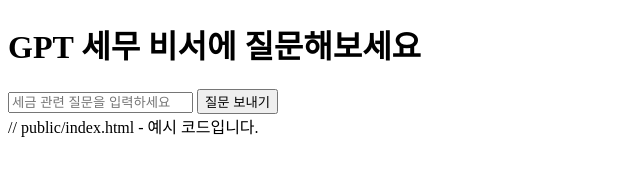
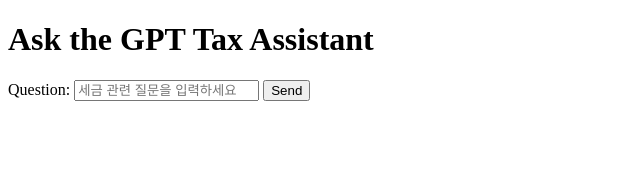
Before and after one commit to SUNNYMAENG/gpt-tax-assistant, a website: page public/index.html in a window 1280 px wide. Shown: the whole page, without its empty margins (0-640 px from the left). Drawn offline with Linux system fonts and the light colour scheme.

Commit message:
feat: add multilingual UI support

```diff
--- a/public/index.html
+++ b/public/index.html
@@ -5,11 +5,40 @@
   <title>GPT 세무 비서</title>
 </head>
 <body>
-  <h1>GPT 세무 비서에 질문해보세요</h1>
+  <h1 id="title">GPT 세무 비서에 질문해보세요</h1>
   <form method="POST" action="/chat">
-    <input type="text" name="userMessage" placeholder="세금 관련 질문을 입력하세요" required />
-    <button type="submit">질문 보내기</button>
+    <label for="userMessage" id="label">질문:</label>
+    <input type="text" id="userMessage" name="userMessage" placeholder="세금 관련 질문을 입력하세요" required />
+    <button type="submit" id="button">질문 보내기</button>
   </form>
+
+  <script>
+    const lang = navigator.language || navigator.userLanguage;
+
+    const i18n = {
+      ko: {
+        title: "GPT 세무 비서에 질문해보세요",
+        label: "질문:",
+        button: "질문 보내기"
+      },
+      ja: {
+        title: "GPT税務アシスタントに質問してみてください",
+        label: "質問：",
+        button: "送信"
+      },
+      en: {
+        title: "Ask the GPT Tax Assistant",
+        label: "Question:",
+        button: "Send"
+      }
+    };
+
+    const currentLang = lang.startsWith("ja") ? "ja" : lang.startsWith("ko") ? "ko" : "en";
+    const t = i18n[currentLang];
+
+    document.getElementById("title").textContent = t.title;
+    document.getElementById("label").textContent = t.label;
+    document.getElementById("button").textContent = t.button;
+  </script>
 </body>
 </html>
-// public/index.html - 예시 코드입니다.
```
